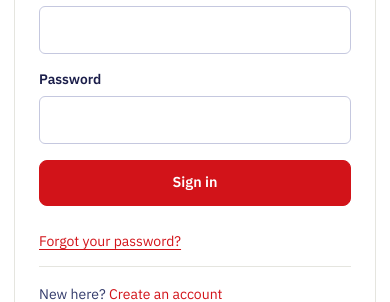
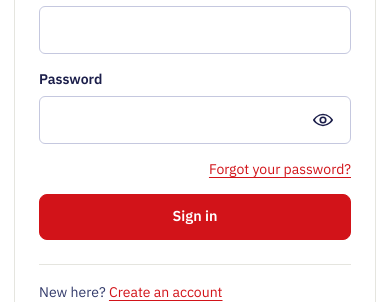
Before and after one commit to atanubera07/BloodSync, a Next.js app in the folder apps/web/: page /sign-in in a window 390 px wide. Shown: the part 366-668 px from the top of the page. Built offline with nearby package versions, Linux system fonts and the light colour scheme; no server answers.

Commit message:
Refine sign-in and sign-up controls and layout

```diff
--- a/apps/web/app/sign-in/page.tsx
+++ b/apps/web/app/sign-in/page.tsx
@@ -4,6 +4,7 @@ import { useState, type FormEvent } from 'react';
 import { useRouter } from 'next/navigation';
 import { api } from '../../lib/api';
 import { AuthFrame } from '../../components/AuthFrame';
+import { PasswordField } from '../../components/PasswordField';
 import { safeAuthDestination } from '../../lib/auth-redirect';
 export default function SignIn() {
   const router = useRouter();
@@ -46,16 +47,13 @@ export default function SignIn() {
             Email
             <input name="email" type="email" autoComplete="email" required />
           </label>
-          <label>
-            Password
-            <input name="password" type="password" autoComplete="current-password" required />
-          </label>
+          <PasswordField id="signin-password" autoComplete="current-password" />
+          <Link className="auth-recovery-link" href="/forgot-password">
+            Forgot your password?
+          </Link>
           <button disabled={pending}>{pending ? 'Signing in…' : 'Sign in'}</button>
           {error && <p role="alert">{error}</p>}
         </form>
-        <p>
-          <Link href="/forgot-password">Forgot your password?</Link>
-        </p>
         <p>
           New here? <Link href="/sign-up">Create an account</Link>
         </p>
--- a/apps/web/app/style.css
+++ b/apps/web/app/style.css
@@ -338,7 +338,7 @@ p {
   box-shadow: 0 0 0 5px var(--support-100);
 }
 .button,
-button:not(.menu-toggle):not(.toast-close) {
+button:not(.menu-toggle):not(.toast-close):not(.password-toggle) {
   display: inline-flex;
   align-items: center;
   justify-content: center;
@@ -359,7 +359,7 @@ button:not(.menu-toggle):not(.toast-close) {
     box-shadow 0.18s;
 }
 .button:hover,
-button:not(.menu-toggle):not(.toast-close):hover {
+button:not(.menu-toggle):not(.toast-close):not(.password-toggle):hover {
   background: var(--support-700);
   border-color: var(--support-700);
   color: #fff;
@@ -1190,6 +1190,10 @@ button:disabled {
   width: 100%;
   margin: 0.6rem 0;
 }
+.auth-recovery-link {
+  justify-self: end;
+  font-size: var(--type-support);
+}
 .auth-aside {
   position: relative;
   display: flex;
@@ -1702,7 +1706,7 @@ button.toast-close {
     min-height: 0;
   }
   .auth-layout .form-page {
-    width: min(100% - 48px, 590px);
+    width: min(100% - 48px, 440px);
     margin: 0 auto;
     padding: 2rem 0;
   }
@@ -1895,11 +1899,11 @@ button.toast-close {
 .signup-form .signup-hint {
   margin: -0.35rem 0 0;
 }
-.signup-password-group {
+.password-group {
   display: grid;
   gap: 0.45rem;
 }
-.signup-password-group > label {
+.password-group > label {
   font-weight: 600;
   color: var(--navy);
   font-size: var(--type-support);
@@ -1911,7 +1915,7 @@ button.toast-close {
 .password-field input {
   padding-right: 3.5rem;
 }
-.signup-form .password-toggle {
+.form-page .password-toggle {
   display: grid;
   place-items: center;
   position: absolute;
@@ -1924,6 +1928,12 @@ button.toast-close {
   background: transparent;
   border: 0;
   color: var(--navy);
+  border-radius: var(--radius-sm);
+  cursor: pointer;
+}
+.form-page .password-toggle:hover {
+  background: var(--primary-50);
+  color: var(--navy);
 }
 .signup-form label.signup-consent {
   display: flex;
--- /dev/null
+++ b/apps/web/components/PasswordField.tsx
@@ -0,0 +1,64 @@
+'use client';
+
+import { useState } from 'react';
+
+type PasswordFieldProps = {
+  id: string;
+  autoComplete: 'current-password' | 'new-password';
+  hint?: string;
+  minLength?: number;
+  maxLength?: number;
+};
+
+export function PasswordField({
+  id,
+  autoComplete,
+  hint,
+  minLength,
+  maxLength,
+}: PasswordFieldProps) {
+  const [visible, setVisible] = useState(false);
+
+  return (
+    <div className="password-group">
+      <label htmlFor={id}>Password</label>
+      <span className="password-field">
+        <input
+          id={id}
+          name="password"
+          type={visible ? 'text' : 'password'}
+          autoComplete={autoComplete}
+          aria-describedby={hint ? `${id}-hint` : undefined}
+          minLength={minLength}
+          maxLength={maxLength}
+          required
+        />
+        <button
+          type="button"
+          className="password-toggle"
+          onClick={() => setVisible((value) => !value)}
+          aria-label={visible ? 'Hide password' : 'Show password'}
+          aria-pressed={visible}
+          aria-controls={id}
+        >
+          <svg
+            aria-hidden="true"
+            width="22"
+            height="22"
+            viewBox="0 0 24 24"
+            fill="none"
+            stroke="currentColor"
+            strokeWidth="1.8"
+            strokeLinecap="round"
+            strokeLinejoin="round"
+          >
+            <path d="M2 12s3.6-6 10-6 10 6 10 6-3.6 6-10 6S2 12 2 12Z" />
+            <circle cx="12" cy="12" r="3" />
+            {visible && <path d="M3 21 21 3" />}
+          </svg>
+        </button>
+      </span>
+      {hint && <small id={`${id}-hint`}>{hint}</small>}
+    </div>
+  );
+}
```
Also changed, not shown: apps/web/app/sign-up/page.tsx (+8 -40 lines), 1 other file (tests, documents, lock files or other folders).
